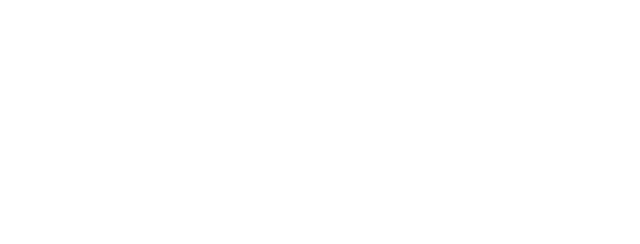
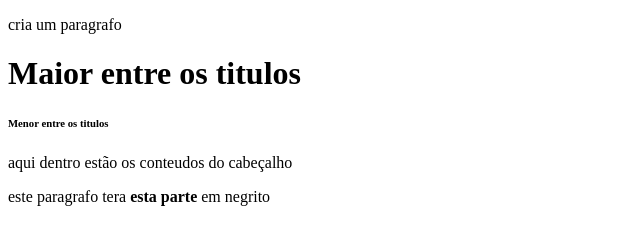
Before and after one commit to mariaMartins2008/1P-1A, a plain HTML site: page index.html in a window 1280 px wide. Shown: the whole page, without its empty margins (0-640 px from the left). Drawn offline with Linux system fonts and the light colour scheme.

Commit message:
Add files via upload

```diff
--- a/index.html
+++ b/index.html
@@ -6,6 +6,14 @@
     <title>Document</title>
 </head>
 <body>
-
+    <p> cria um paragrafo</p>
+    <h1>Maior entre os titulos</h1>
+    <h6>Menor entre os titulos</h6>
+    <header>
+        <p> aqui dentro estão os conteudos do cabeçalho
+        </p>
+        <p>este paragrafo tera <b>esta parte </b> em negrito
+        </p>
+    </header>
 </body>
 </html>
```
